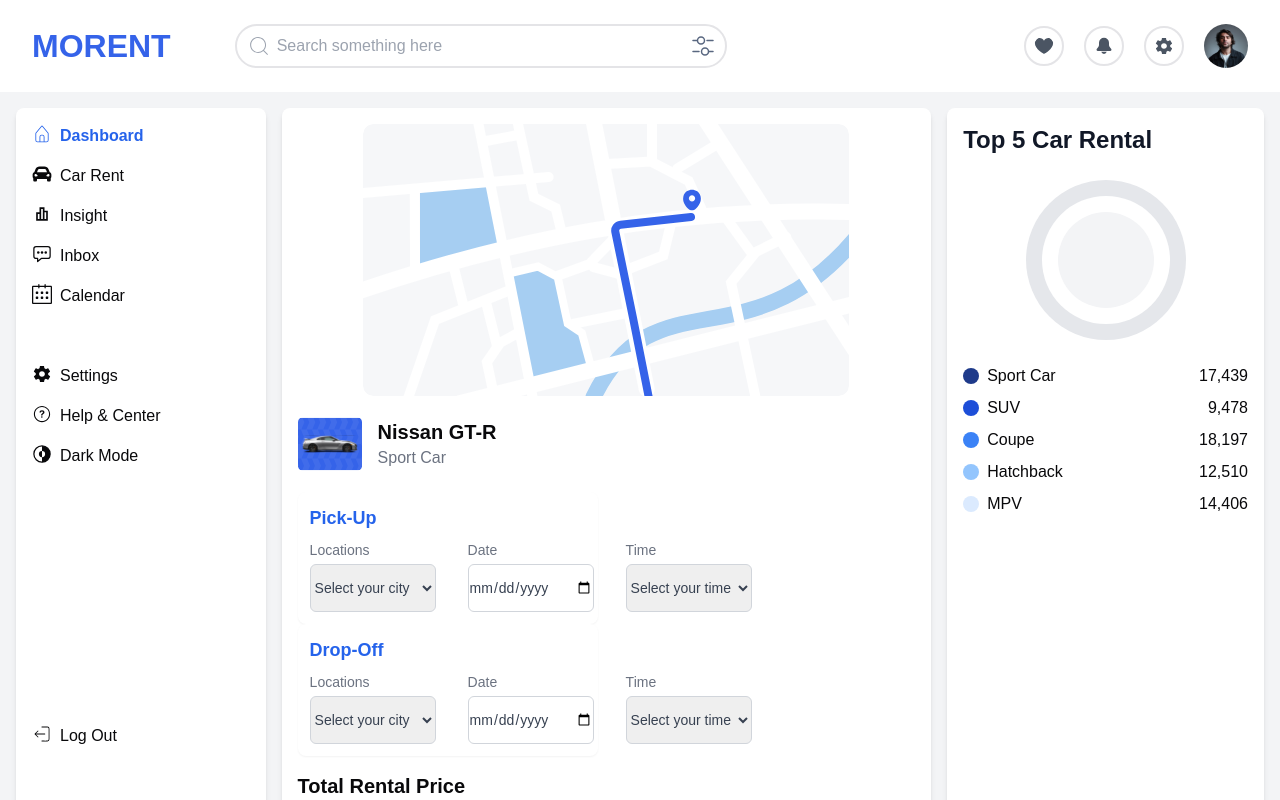
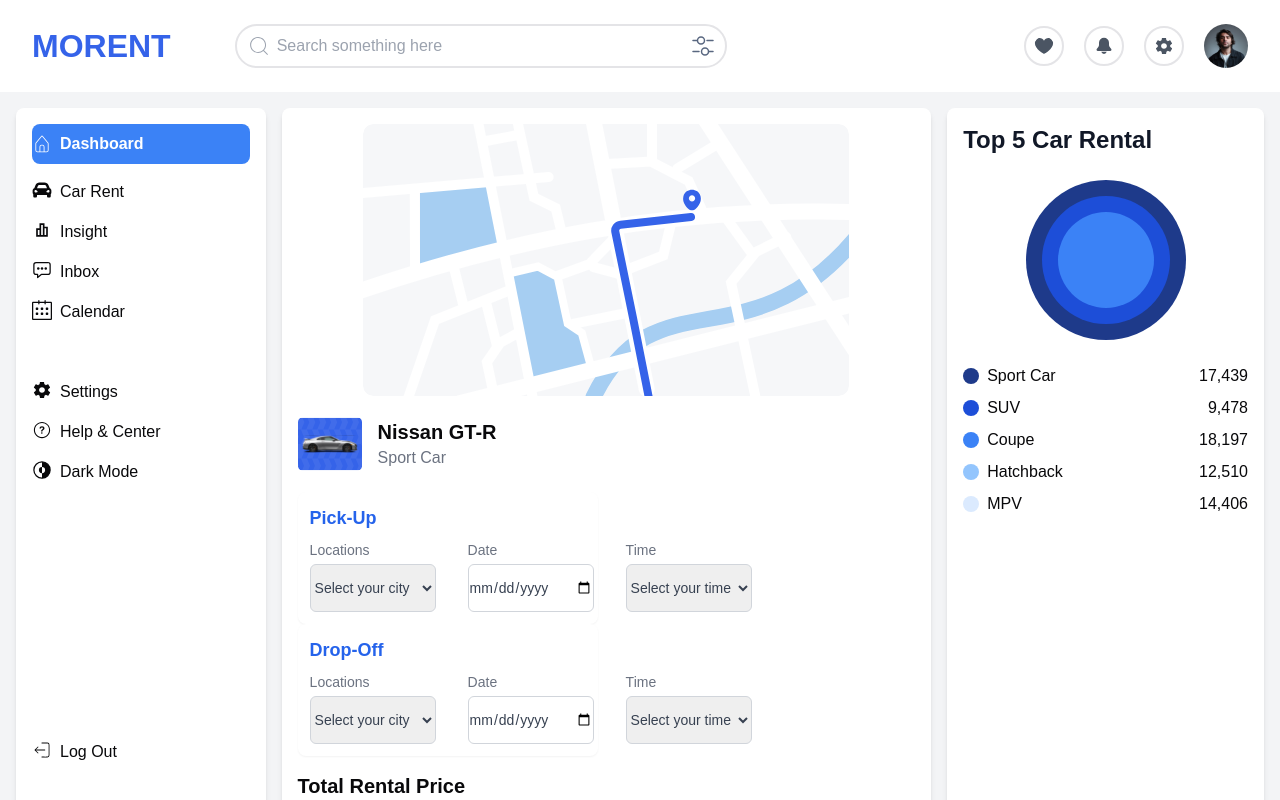
Before and after one commit to Muhammad-Umair13/Car-Rent-Next, a Next.js app: page /Dashboard in a window 1280 px wide. Shown: the top 800 px of the page. Built offline with nearby package versions, Linux system fonts and the light colour scheme.

Commit message:
edit changes

```diff
--- a/app/Dashboard/page.tsx
+++ b/app/Dashboard/page.tsx
@@ -14,7 +14,9 @@ import { CiLogout } from "react-icons/ci";
 const page = () => {
   return (
     <div className="min-h-screen bg-gray-100 p-4"> <div className="flex flex-col lg:flex-row">
-      {/* Main Menu */} <div className="w-full lg:w-1/5 bg-white p-4 rounded-lg shadow-md mb-4 lg:mb-0"> <ul className="space-y-4"> <li className="font-bold text-blue-600 flex gap-2"><CiHome className='size-5' />Dashboard</li>
+      {/* Main Menu */} <div className="w-full lg:w-1/5 bg-white p-4 rounded-lg shadow-md mb-4 lg:mb-0">
+      <ul className="space-y-4">
+        <li className="font-bold text-white flex gap-2 bg-blue-500 h-10 items-center rounded-lg"><CiHome className='size-5'/>Dashboard</li>
         <li className="flex gap-2"><FaCarAlt className='size-5' />Car Rent</li>
         <li className="flex gap-2"><CgInsights className='size-5' />Insight</li>
         <li className="flex gap-2"><IoChatboxEllipsesOutline className='size-5' />Inbox</li>
@@ -110,15 +112,18 @@ const page = () => {
           {/* <div className="w-full max-w-md bg-white p-6 rounded-lg shadow-lg"> */}
           <h2 className="text-2xl font-bold mb-6 text-gray-900">Top 5 Car Rental</h2>
           <div className="relative flex items-center justify-center mb-6">
-            <div className="w-40 h-40 rounded-full bg-gray-200 flex items-center justify-center">
+            <div className="w-40 h-40 rounded-full bg-blue-900 flex items-center justify-center">
               <span className="text-2xl font-bold">72,030</span>
             </div>
             <div className="absolute inset-0 flex items-center justify-center">
-              <div className="w-32 h-32 rounded-full bg-white"></div>
+              <div className="w-32 h-32 rounded-full bg-blue-700"></div>
             </div>
             <div className="absolute inset-0 flex items-center justify-center">
-              <div className="w-24 h-24 rounded-full bg-gray-100"></div>
+              <div className="w-24 h-24 rounded-full bg-blue-500"></div>
             </div>
+            {/* <div className="absolute inset-0 flex items-center justify-center">
+              <div className="w-20 h-20 rounded-full bg-white"></div>
+            </div> */}
           </div>
           <ul className="space-2">
             <li className="flex justify-between items-center mb-2">
```
